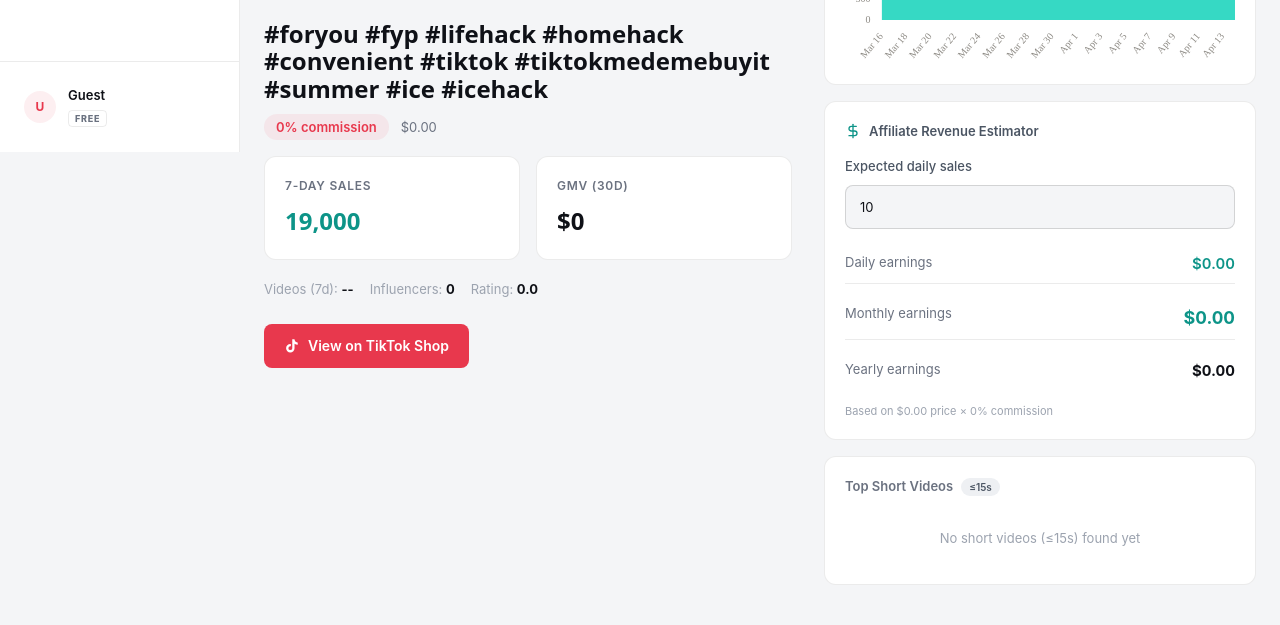
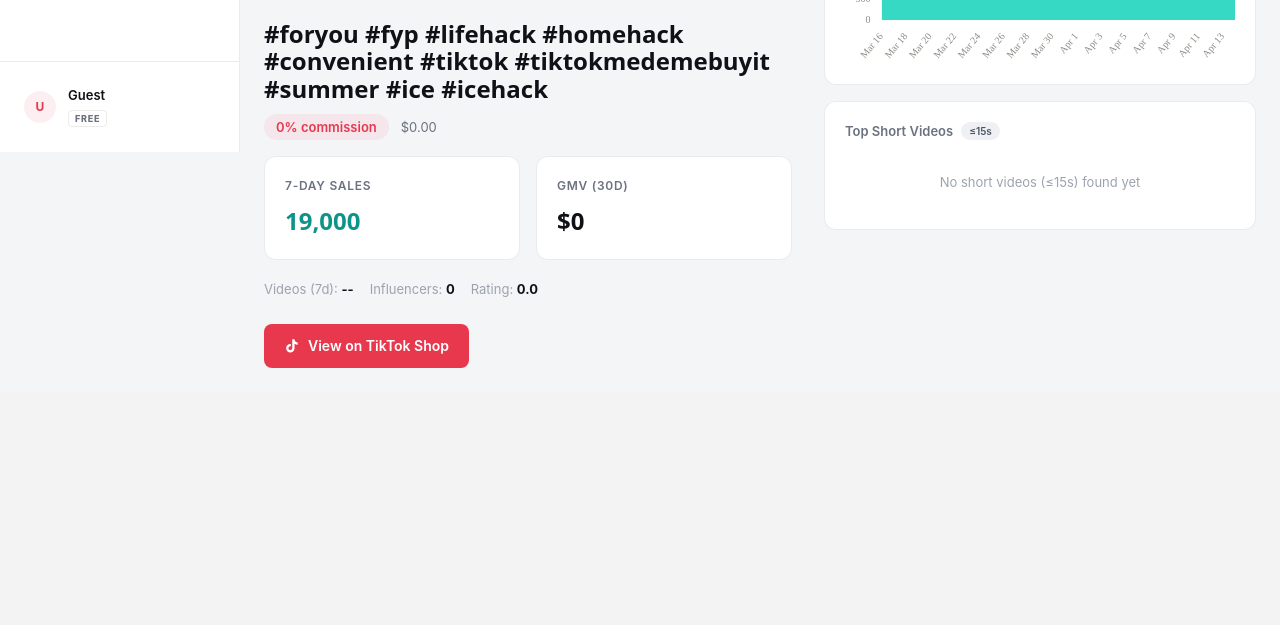
Before and after one commit to thoard93/tiktok-product-finder, a Flask app: a page that uses templates/product_detail.html in a window 1280 px wide. Shown: the part 648-1273 px from the top of the page. After the commit the page ends 1016 px from the top, so only its background shows below. Run offline with Flask 3, Linux system fonts and the light colour scheme; the visitor is signed in with stand-in values (Sample User, id 1); data comes from the database, SQL or seed files in the repository; data that the repository does not hold is empty; some web fonts are replaced.

Commit message:
Remove revenue estimator, fix products 500 from tap_data
- Removed affiliate revenue estimator completely from product detail
- Fixed products page 500: tap_data backref triggers lazy SQL query
  to tap_products table which may not exist yet. Removed tap_data
  references from product list/grid views (TAP badge still shows
  on product detail page where it's wrapped in try/except)

Co-Authored-By: Claude Opus 4.6 (1M context) <noreply@anthropic.com>

```diff
--- a/templates/product_detail.html
+++ b/templates/product_detail.html
@@ -128,34 +128,6 @@
       <div class="chart-wrap"><canvas id="detailSalesChart"></canvas></div>
     </div>
 
-    {# Affiliate Revenue Estimator #}
-    <div class="card mb-4">
-      <div style="font-size:var(--text-sm);font-weight:600;color:var(--text-secondary);margin-bottom:var(--space-4);display:flex;align-items:center;gap:var(--space-2)">
-        <i data-lucide="dollar-sign" style="width:16px;height:16px;color:var(--teal)"></i> Affiliate Revenue Estimator
-      </div>
-      <div class="input-group mb-4">
-        <label class="input-label">Expected daily sales</label>
-        <input type="number" class="input" id="revEstDaily" value="10" min="1" oninput="updateRevEstimate()">
-      </div>
-      <div style="display:flex;flex-direction:column;gap:var(--space-3)">
-        <div style="display:flex;justify-content:space-between;padding:8px 0;border-bottom:1px solid var(--border)">
-          <span style="font-size:var(--text-sm);color:var(--text-muted)">Daily earnings</span>
-          <span style="font-weight:600;color:var(--teal);font-variant-numeric:tabular-nums" id="revEstDailyOut">$0</span>
-        </div>
-        <div style="display:flex;justify-content:space-between;padding:8px 0;border-bottom:1px solid var(--border)">
-          <span style="font-size:var(--text-sm);color:var(--text-muted)">Monthly earnings</span>
-          <span style="font-weight:700;font-size:var(--text-lg);color:var(--teal);font-variant-numeric:tabular-nums" id="revEstMonthlyOut">$0</span>
-        </div>
-        <div style="display:flex;justify-content:space-between;padding:8px 0">
-          <span style="font-size:var(--text-sm);color:var(--text-muted)">Yearly earnings</span>
-          <span style="font-weight:700;color:var(--text-primary);font-variant-numeric:tabular-nums" id="revEstYearlyOut">$0</span>
-        </div>
-      </div>
-      <div style="margin-top:var(--space-3);font-size:11px;color:var(--text-faint)">
-        Based on ${{ "%.2f" | format(product.price or 0) }} price &times; {{ "%.0f" | format((product.commission_rate or 0) * 100) }}% commission
-      </div>
-    </div>
-
     {# Short videos (<=15s) #}
     <div class="card mb-4">
       <div class="flex items-center gap-2 mb-4">
@@ -229,22 +201,6 @@
   createLineChart("detailSalesChart", labels, values, CHART_COLORS.teal);
 })();
 
-/* Revenue estimator */
-var _revPrice = {{ product.price or 0 }};
-var _revComm = {{ product.commission_rate or 0 }};
-function updateRevEstimate() {
-  var daily = parseInt(document.getElementById("revEstDaily").value) || 0;
-  var perSale = _revPrice * _revComm;
-  var d = perSale * daily;
-  var m = d * 30;
-  var y = m * 12;
-  function fmt(n) { return "$" + n.toFixed(2).replace(/\B(?=(\d{3})+(?!\d))/g, ","); }
-  document.getElementById("revEstDailyOut").textContent = fmt(d);
-  document.getElementById("revEstMonthlyOut").textContent = fmt(m);
-  document.getElementById("revEstYearlyOut").textContent = fmt(y);
-}
-updateRevEstimate();
-
 /* Stats tab switching */
 document.querySelectorAll(".stats-tab").forEach(function(tab) {
   tab.addEventListener("click", function() {
```
Also changed, not shown: templates/products.html (+1 -13 lines).
